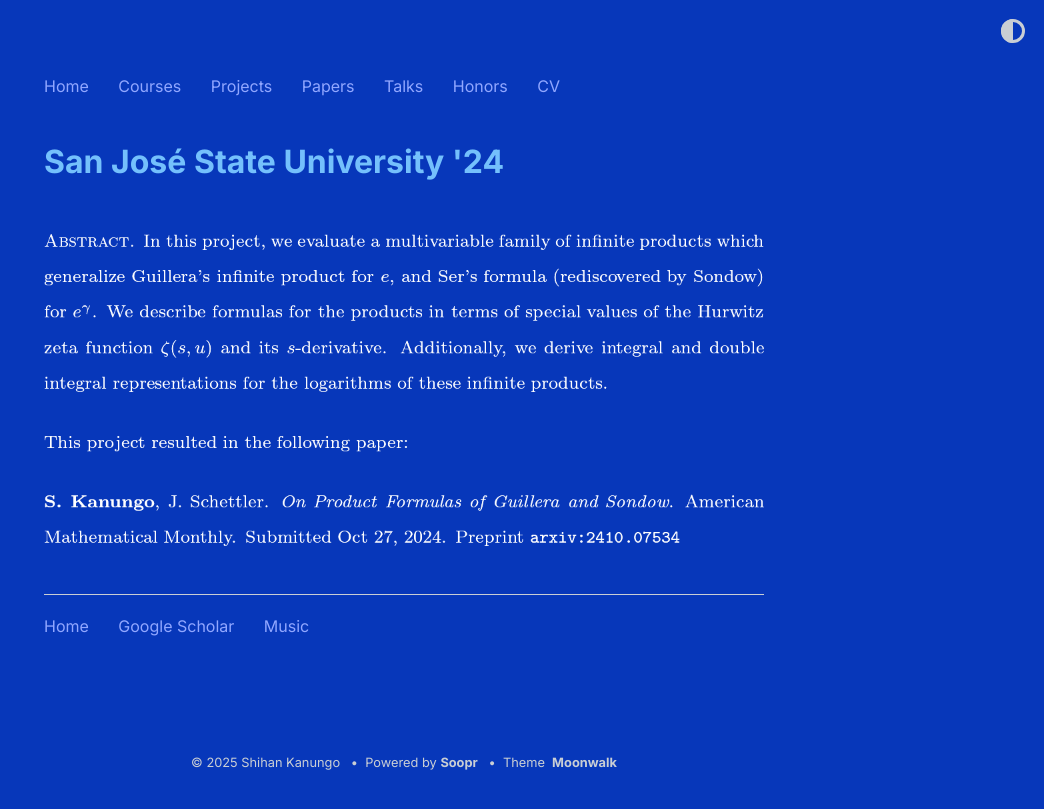
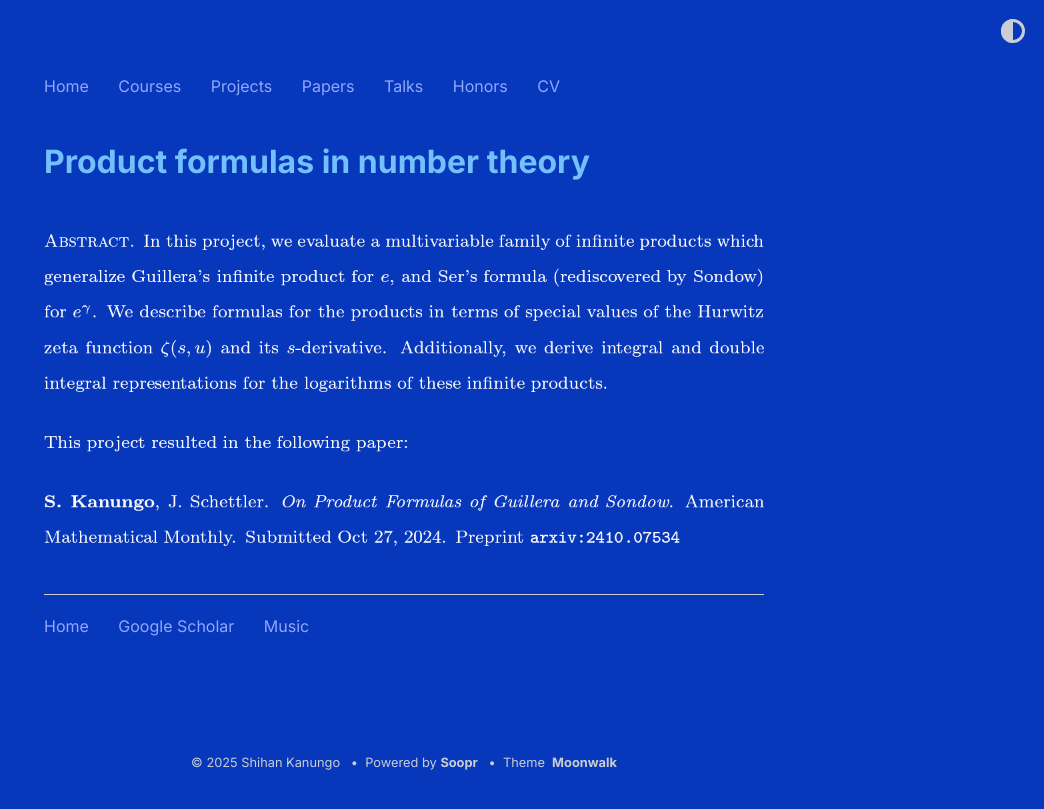
Before and after one commit to shihankanungo/shihankanungo.github.io, a Jekyll site: the page built from sjsu-24.md, in a window 1280 px wide. Shown: the top 809 px of the page, without its empty margins (236-1280 px from the left). Built offline with Jekyll 4.4.1, drawn with Linux system fonts in a browser that asks for light colours.

Commit message:
Update sjsu-24.md

```diff
--- a/sjsu-24.md
+++ b/sjsu-24.md
@@ -1,6 +1,6 @@
 ---
 layout: post
-title: San José State University '24
+title: Product formulas in number theory
 ---
 <br>
 
```
